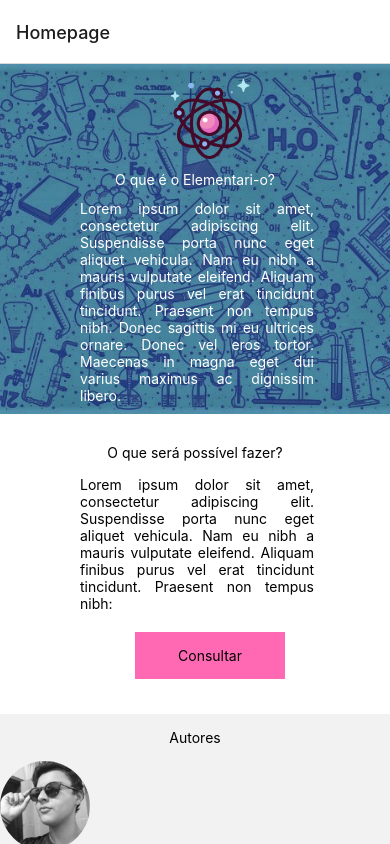
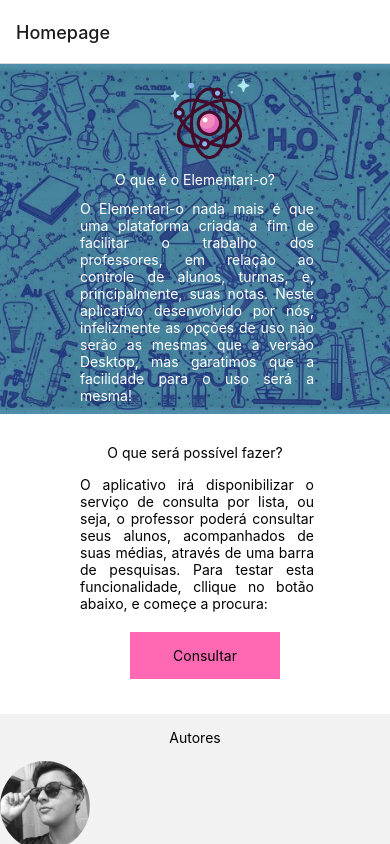
Before and after one commit to 1310MatheusMotta/Elementari-o-App, a React Native app: screen /Homepage in a window 390 px wide. Built offline with nearby package versions, Linux system fonts and the light colour scheme.

Commit message:
commit on 'main'

```diff
--- a/src/pages/home/home.js
+++ b/src/pages/home/home.js
@@ -21,21 +21,19 @@ export default function HomeApp(){
 
                                 <Text style={styles.textTitle}>O que é o Elementari-o?</Text>
 
-                                    <Text style={styles.textDesc}>Lorem ipsum dolor sit amet, consectetur adipiscing elit. Suspendisse porta nunc eget aliquet vehicula.
-                                        Nam eu nibh a mauris vulputate eleifend.
-                                        Aliquam finibus purus vel erat tincidunt tincidunt. Praesent non tempus nibh.
-                                        Donec sagittis mi eu ultrices ornare. Donec vel eros tortor. Maecenas in magna eget dui varius maximus ac dignissim libero.
-                                    </Text>
+                                    <Text style={styles.textDesc}>O Elementari-o nada mais é que uma plataforma criada a fim de facilitar o
+                                    trabalho dos professores, em relação ao controle de alunos, turmas, e, principalmente, suas notas.
+                                    Neste aplicativo desenvolvido por nós, infelizmente as opções de uso não serão as mesmas que a versão Desktop,
+                                    mas garatimos que a facilidade para o uso será a mesma!</Text>
 
                         </ImageBackground>
 
                         <View style={styles.viewSec}>
 
                             <Text style={styles.textTitleSec}>O que será possível fazer?</Text>
-                            <Text style={styles.textSecDesc}>Lorem ipsum dolor sit amet, consectetur adipiscing elit. Suspendisse porta nunc eget aliquet vehicula.
-                                Nam eu nibh a mauris vulputate eleifend.
-                                Aliquam finibus purus vel erat tincidunt tincidunt. Praesent non tempus nibh:
-                            </Text>
+                            <Text style={styles.textSecDesc}>O aplicativo irá disponibilizar o serviço de consulta por lista, ou seja,
+                            o professor poderá consultar seus alunos, acompanhados de suas médias, através de uma barra de pesquisas. Para
+                            testar esta funcionalidade, cllique no botão abaixo, e começe a procura:</Text>
 
                             <TouchableOpacity onPress={naviToInApp} style={styles.btnConsult}>
                                 <Text style={styles.textBtn}>Consultar</Text>
--- a/src/styles/styles_content.js
+++ b/src/styles/styles_content.js
@@ -1,25 +1,8 @@
 import { StyleSheet } from "react-native";
 
 const styles = StyleSheet.create({
-  container: {
-    flex: 1,
-    backgroundColor: '#0B699E',
-    alignItems: 'center',
-    justifyContent: 'center',
-  },
-  button:{
-      fontSize:20
-  },
-  list:{
-      marginTop:32,
-      width:'80%'
-  },
-  itemList:{
-      padding:24,
-      backgroundColor:'#FFF',
-      borderRadius:7,
-      marginBottom:16
-  },
+
+    //textos e títulos
 
     textProd:{
         marginTop:20,
@@ -35,7 +18,39 @@ const styles = StyleSheet.create({
         borderRadius: 10,
         padding: 10
 
-  }
+    },
+
+    //views
+
+    container: {
+        flex: 1,
+        backgroundColor: '#0B699E',
+        alignItems: 'center',
+        justifyContent: 'center',
+      },
+
+
+    //botões
+
+    button:{
+
+        fontSize:20
+    },
+
+
+    //flatlist
+
+    list:{
+        marginTop:32,
+        width:'80%'
+    },
+
+    itemList:{
+        padding:24,
+        backgroundColor:'#FFF',
+        borderRadius:7,
+        marginBottom:16
+    },
 });
 
 export default styles;
--- a/src/styles/styles_home.js
+++ b/src/styles/styles_home.js
@@ -1,24 +1,13 @@
 import { StyleSheet } from "react-native";
 
 const styles = StyleSheet.create({
-    container: {
-        width: "100%",
-        height: "100%",
-        backgroundColor: '#f4f4f4',
-        alignItems: 'center'
-    },
 
-    viewFirst:{
-
-        width:'100%',
-        height: 300,
-        backgroundColor: '#0ff'
-    },
+    //textos e títulos
 
     textTitle:{
         textAlign:'center',
         paddingTop: 12,
-        color: '#fff'
+        color: '#fff',
     },
 
     textDesc:{
@@ -36,22 +25,6 @@ const styles = StyleSheet.create({
         width: '60%',
         marginLeft: 80,
         paddingTop: 15
-    },
-
-    viewSec:{
-
-        width:'100%',
-        height: 300,
-        backgroundColor: '#fff'
-    },
-
-    btnConsult:{
-
-        padding: 15,
-        backgroundColor: '#ff69b4',
-        width: 150,
-        marginLeft: 135,
-        marginTop: 20
     },
 
     textBtn:{
@@ -72,6 +45,33 @@ const styles = StyleSheet.create({
         paddingTop: 30
     },
 
+
+    //views
+
+    container: {
+        width: "100%",
+        height: "100%",
+        backgroundColor: '#f4f4f4',
+        alignItems: 'center'
+    },
+
+    viewFirst:{
+
+        width:'100%',
+        height: 300,
+        backgroundColor: '#0ff'
+    },
+
+    viewSec:{
+
+        width:'100%',
+        height: 300,
+        backgroundColor: '#fff'
+    },
+
+
+    //imagens
+
     imgBg:{
 
         width: '100%',
@@ -91,7 +91,19 @@ const styles = StyleSheet.create({
 
         height: 90,
         width: 90,
-        borderRadius: 100
+        borderRadius: 100,
+    },
+
+
+    //botões
+
+    btnConsult:{
+
+        padding: 15,
+        backgroundColor: '#ff69b4',
+        width: 150,
+        marginLeft: 130,
+        marginTop: 20
     },
 });
 
```
Lines whose indentation alone changed are shown as unchanged.
